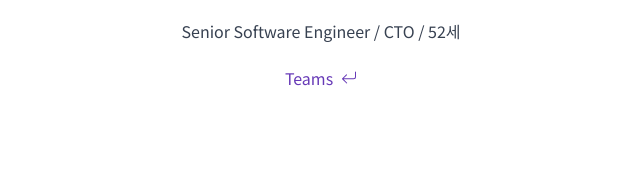
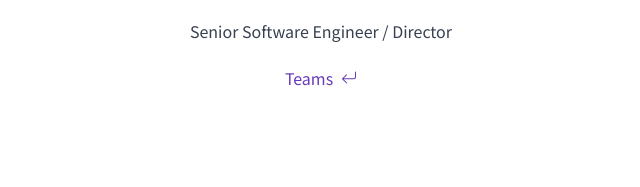
Before and after one commit to sallyplan/blog, an Astro site: page /teams/jh-yoon in a window 1280 px wide. Shown: the part 489-676 px from the top of the page, 319-959 px from the left. Built offline with nearby package versions, Linux system fonts and the light colour scheme; Astro itself is replaced by a stand-in of ours; some packages are replaced by stand-ins of ours; what tailwind-bootstrap-grid would draw is missing.

Commit message:
프로필

```diff
--- a/src/content/teams/jh-yoon.md
+++ b/src/content/teams/jh-yoon.md
@@ -7,4 +7,4 @@
   email: jh-yoon@septem-ai.com
 ---
 
-Senior Software Engineer / CTO / 52세
+Senior Software Engineer / Director
```
